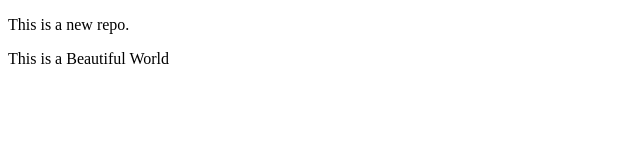
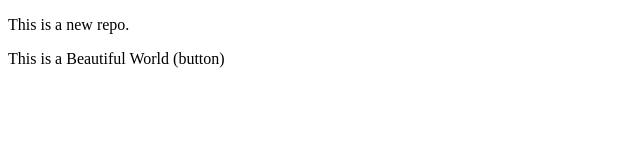
Before and after one commit to Aks-devloper/localrepo, a plain HTML site: page index.html in a window 1280 px wide. Shown: the full height of the page, 0-640 px from the left. Drawn offline with Linux system fonts and the light colour scheme.

Commit message:
New changes

```diff
--- a/index.html
+++ b/index.html
@@ -7,6 +7,6 @@
 </head>
 <body>
      <p>This is a new repo.</p>
-     <p>This is a Beautiful World</p>
+     <p>This is a Beautiful World (button)</p>
 </body>
 </html>
```
